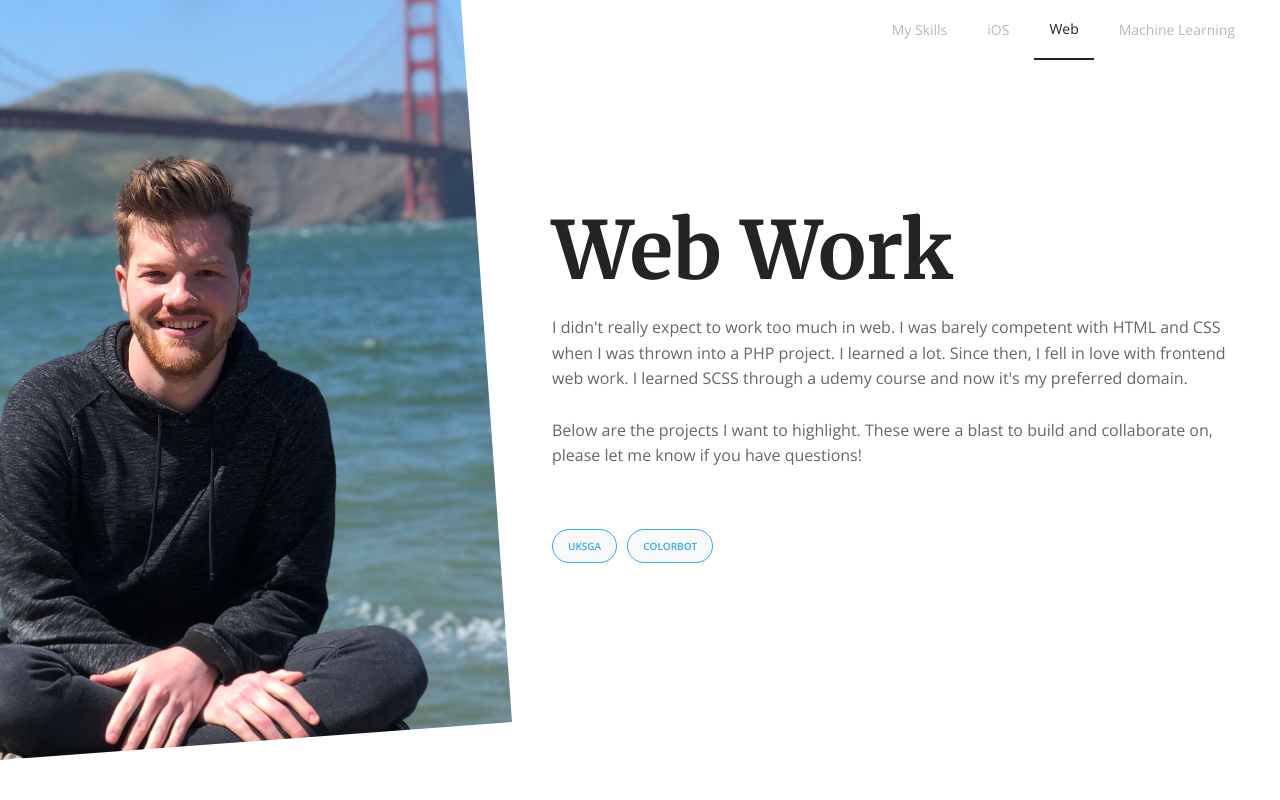
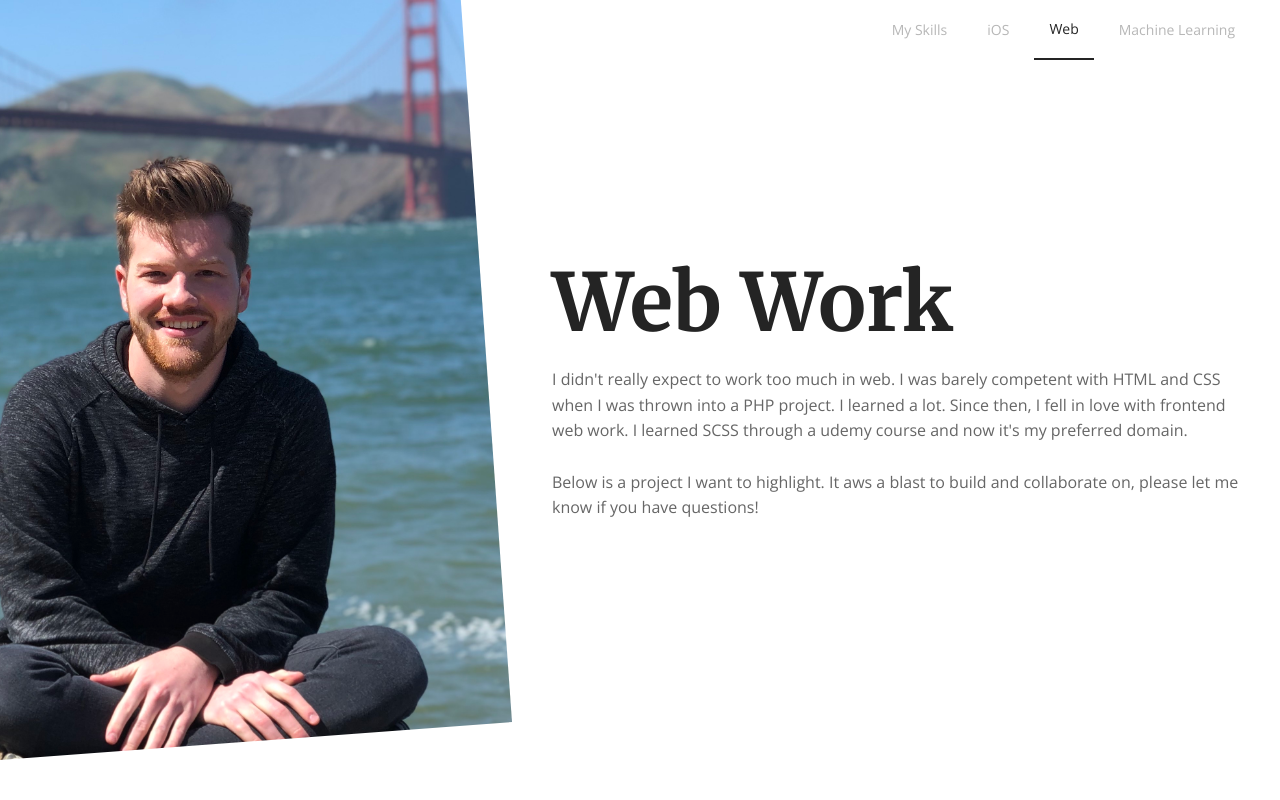
Before and after one commit to patconrey/portfolio, a website: page web.html in a window 1280 px wide. Shown: the top 800 px of the page. Drawn offline with nearby package versions, Linux system fonts and the light colour scheme.

Commit message:
finished sga

```diff
--- a/web.html
+++ b/web.html
@@ -37,25 +37,15 @@
                     into a PHP project. I learned a lot. Since then, I fell in love with frontend web work. I learned SCSS
                     through a udemy course and now it's my preferred domain.
                     <br><br>
-                    Below are the projects I want to highlight. These were a blast to build and collaborate on, please let
+                    Below is a project I want to highlight. It aws a blast to build and collaborate on, please let
                     me know if you have questions!
                 </p>
-                <nav class="table-of-contents u-margin-top-large">
-                    <ul class="table-of-contents__list">
-                        <li class="table-of-contents__item">
-                            <a href="#mosy" class="table-of-contents__link">UKSGA</a>
-                        </li>
-                        <li class="table-of-contents__item">
-                            <a href="#blocks" class="table-of-contents__link">ColorBot</a>
-                        </li>
-                    </ul>
-                </nav>
             </div>
         </header>
         <main>
 
-            <!-- MOSY -->
-            <section class="section section-no-flex" id="mosy">
+            <!-- SGA -->
+            <section class="section section-no-flex" id="SGA">
                 <div class="subsection">
                     <div class="subsection__left-50">
                         <h1 class="heading-primary">SGA</h1>
```
